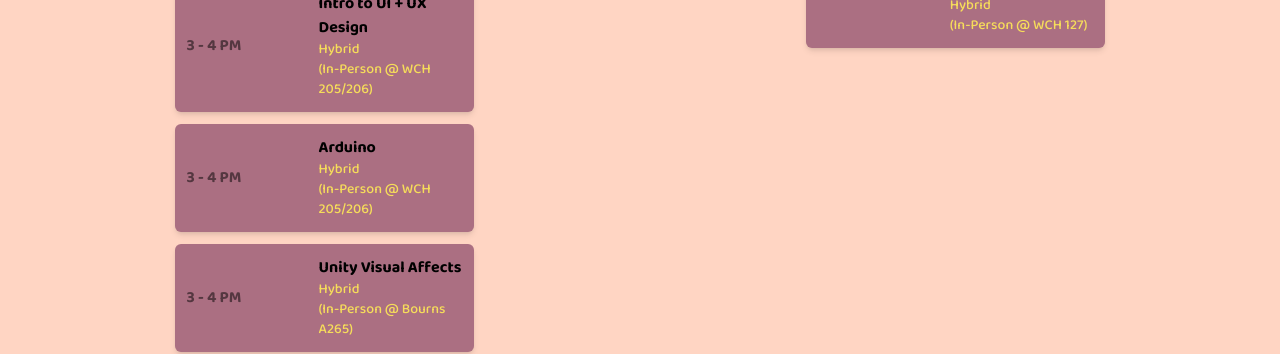
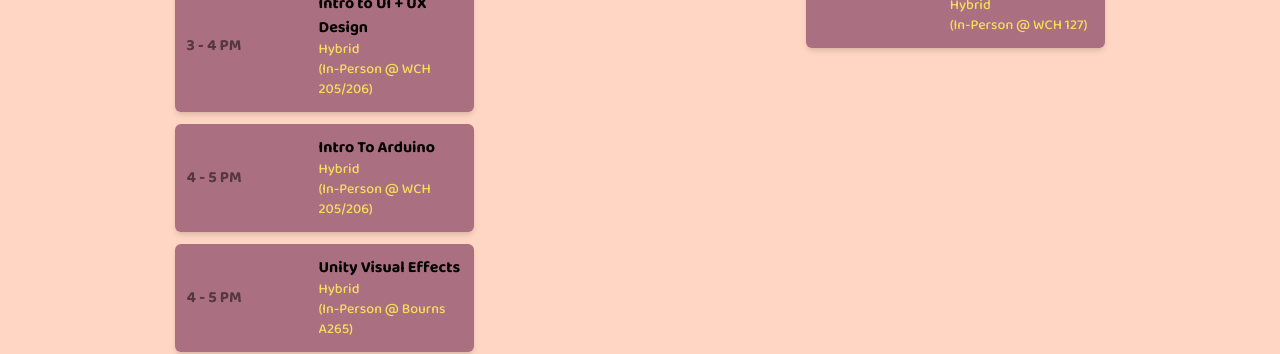
Before and after one commit to citrushack/cutiehack2022, a Next.js app: page / in a window 1280 px wide. Shown: the part 1780-2134 px from the top of the page. Built offline with nearby package versions, Linux system fonts and the light colour scheme; no server answers; the database is empty.

Commit message:
update schedule

```diff
--- a/components/Schedule/components.tsx
+++ b/components/Schedule/components.tsx
@@ -189,16 +189,16 @@
       room: 'WCH 205/206',
     },
     {
-      name: 'Arduino',
-      startTime: '3',
-      endTime: '4 PM',
+      name: 'Intro To Arduino',
+      startTime: '4',
+      endTime: '5 PM',
       hybrid: Boolean(true),
       room: 'WCH 205/206',
     },
     {
-      name: 'Unity Visual Affects',
-      startTime: '3',
-      endTime: '4 PM',
+      name: 'Unity Visual Effects',
+      startTime: '4',
+      endTime: '5 PM',
       hybrid: Boolean(true),
       room: 'Bourns A265',
     },
```
